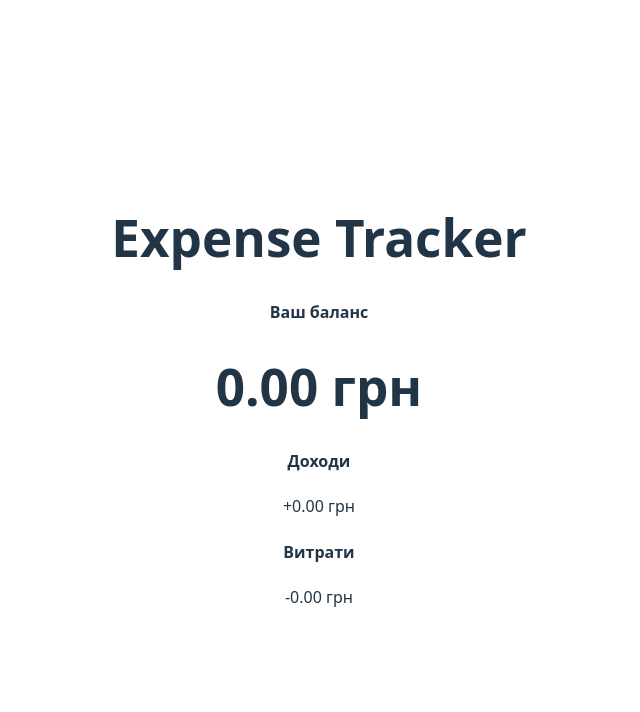
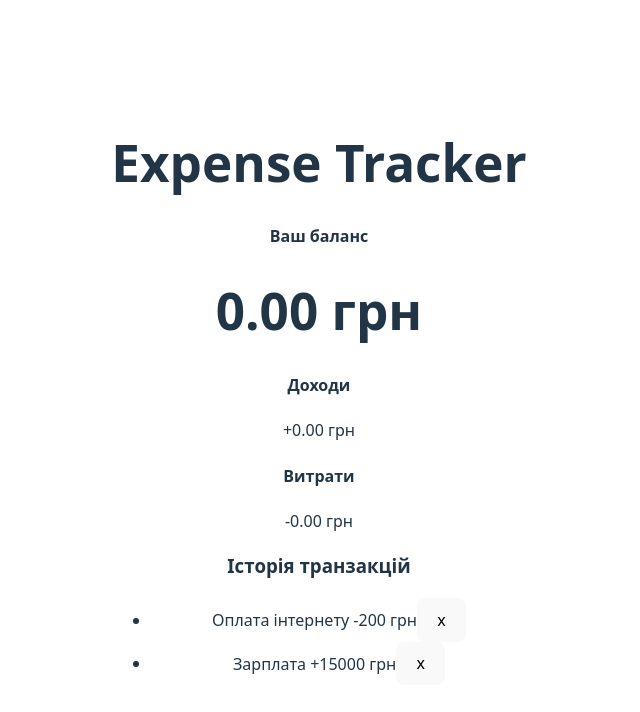
Before and after one commit to AnastasiiaYarmoliuk/expense-tracker, a React (Vite) app: page / in a window 1280 px wide. Shown: the top 712 px of the page, without its empty margins (321-961 px from the left). Built offline with nearby package versions, Linux system fonts and the light colour scheme.

Commit message:
feat: integrate TransactionList into App component

```diff
--- a/src/App.jsx
+++ b/src/App.jsx
@@ -3,6 +3,7 @@ import reactLogo from './assets/react.svg'
 import viteLogo from '/vite.svg'
 import './App.css'
 import Header from './components/Header'
+import TransactionList from './components/TransactionList'
 
 function App() {
 
@@ -25,6 +26,8 @@ function App() {
           <p className="money minus">-0.00 грн</p>
         </div>
       </div>
+
+      <TransactionList />
     </div>
   );
 }
```
